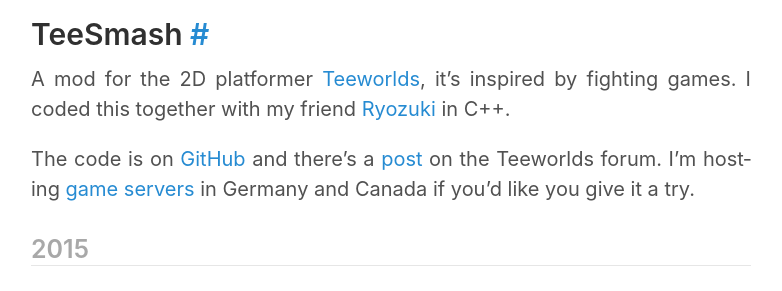
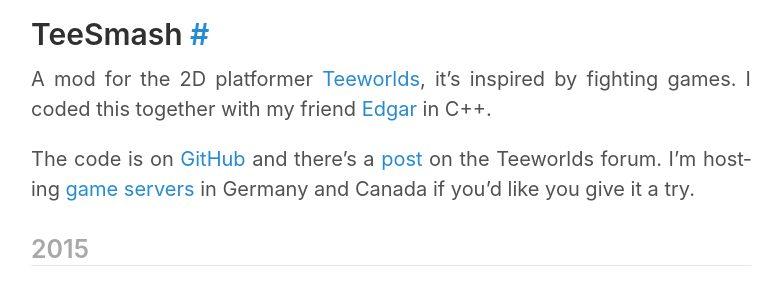
Before and after one commit to timakro/web, a Jekyll site: the page built from software.md, in a window 1280 px wide and 900 px high, scrolled down 2559 px, cut to the strip 163-454 px from the top of the window. Shown: the whole strip, without its empty margins (249-1031 px from the left). Built offline with Jekyll 4.4.1, drawn with Linux system fonts in a browser that asks for light colours.

Commit message:
Ryozuki -> Edgar

```diff
--- a/software.md
+++ b/software.md
@@ -57,7 +57,7 @@
 
 ## TeeSmash
 
-A mod for the 2D platformer [Teeworlds](https://www.teeworlds.com/), it's inspired by fighting games. I coded this together with my friend [Ryozuki](https://ryozuki.xyz/) in C++.
+A mod for the 2D platformer [Teeworlds](https://www.teeworlds.com/), it's inspired by fighting games. I coded this together with my friend [Edgar](https://edgarluque.com/) in C++.
 
 The code is on [GitHub](https://github.com/timazuki/TeeSmash) and there's a [post](https://www.teeworlds.com/forum/viewtopic.php?id=11878) on the Teeworlds forum. I'm hosting [game servers](https://uniqueclan.net/serverstatus/GER) in Germany and Canada if you'd like you give it a try.
 
```
